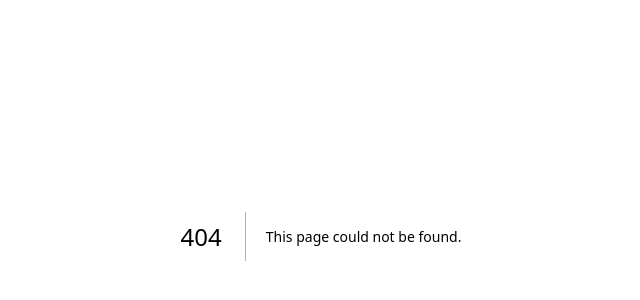
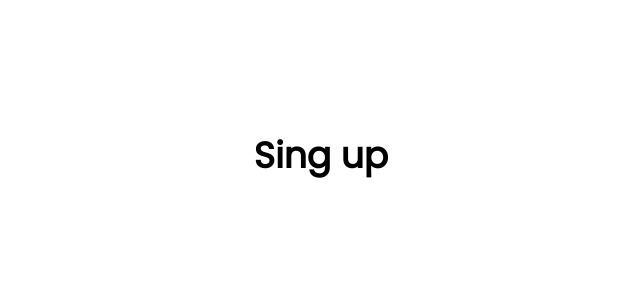
Before and after one commit to meabhipatel/alanced_nextjs, a Next.js app: page /signup in a window 1280 px wide. Before the commit this address had no page. Shown: the part 164-464 px from the top of the page, without its empty margins (319-959 px from the left). Built offline with nearby package versions, Linux system fonts and the light colour scheme.

Commit message:
added signup screen

```diff
--- /dev/null
+++ b/src/app/signup/page.tsx
@@ -0,0 +1,11 @@
+import React from "react";
+
+const Signup = () => {
+  return (
+    <div className="flex h-[80vh] w-full items-center justify-center">
+      <h1 className="text-4xl font-bold">Sing up</h1>
+    </div>
+  );
+};
+
+export default Signup;
```
